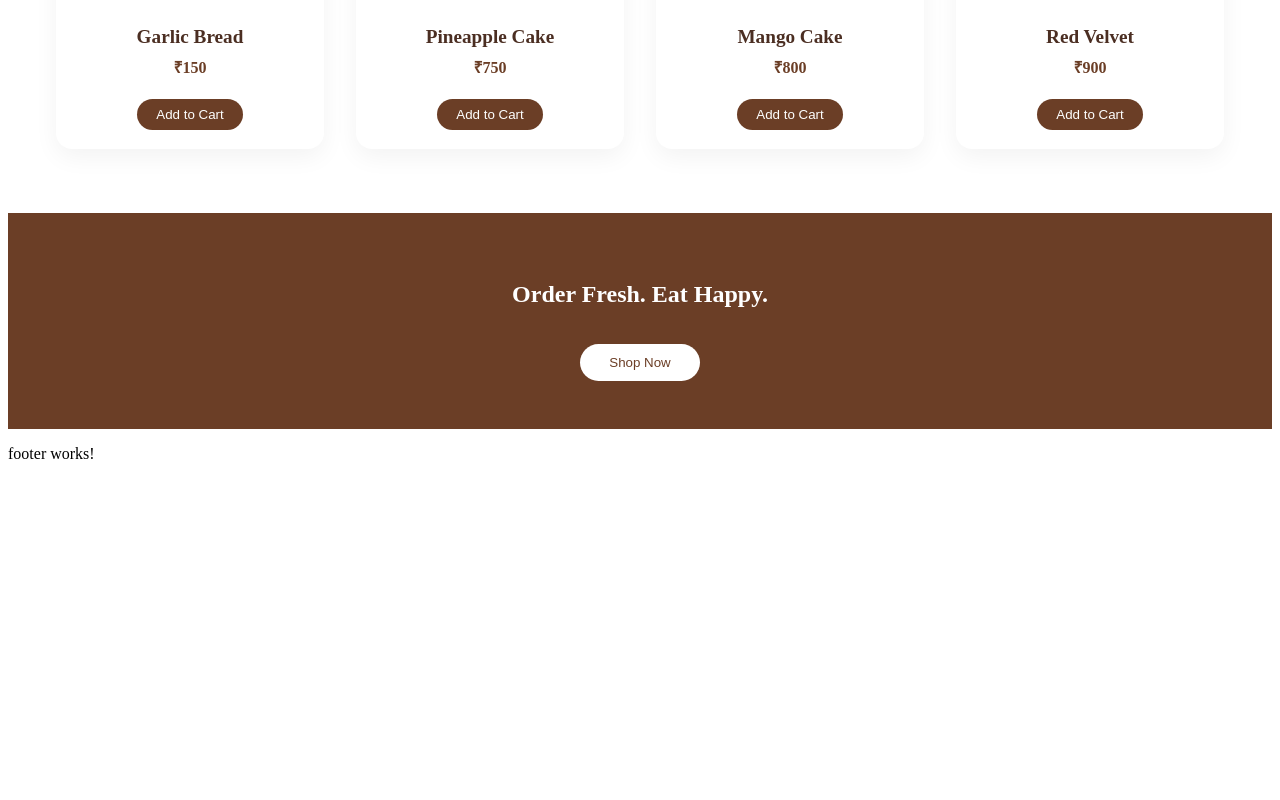
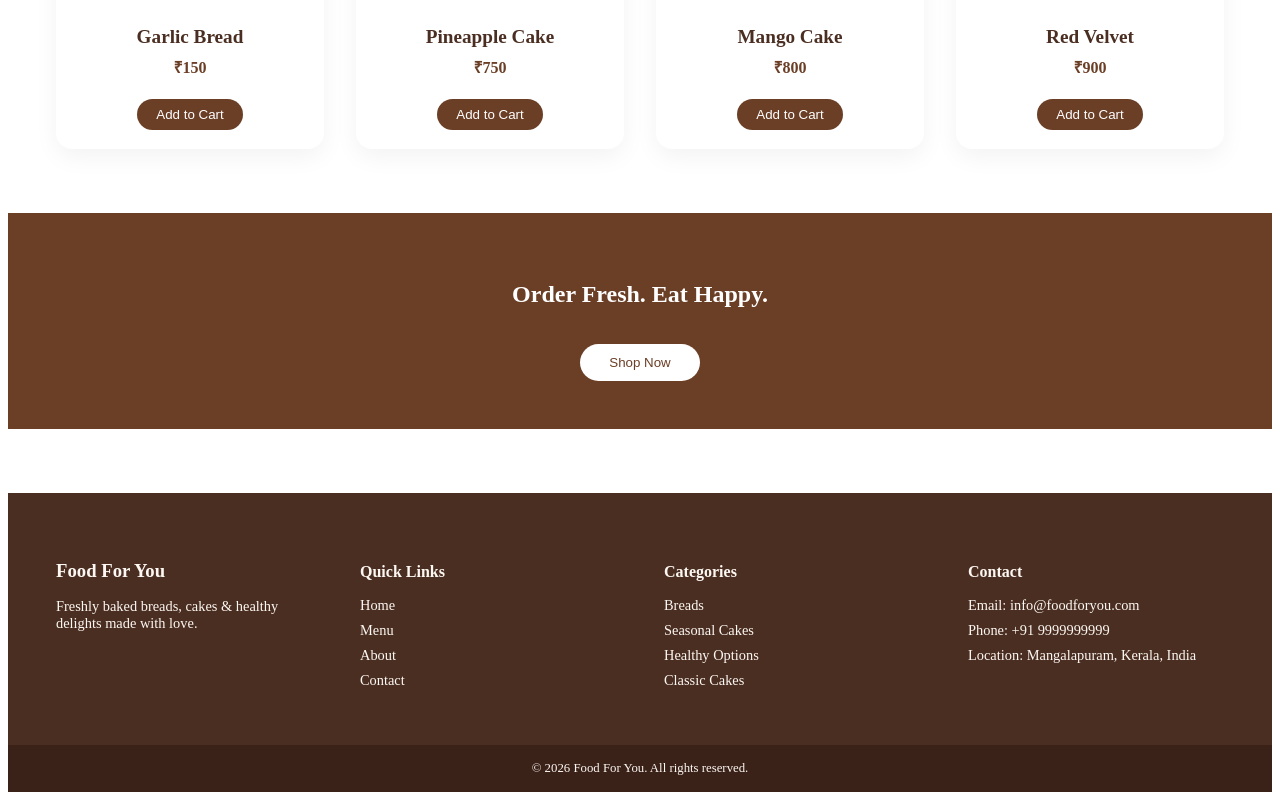
Before and after one commit to SeeJai/Food-For-You-Website, an Angular app: page / in a window 1280 px wide. Shown: the part 1533-2333 px from the top of the page. Before the commit the page ends 2012 px from the top, so only its background shows below. Built offline with nearby package versions, Linux system fonts and the light colour scheme.

Commit message:
Added Footer Filler Content

```diff
--- a/src/app/shared/components/footer/footer.html
+++ b/src/app/shared/components/footer/footer.html
@@ -1 +1,45 @@
-<p>footer works!</p>
+<footer class="footer">
+
+  <div class="footer-container">
+
+    <!-- Brand -->
+    <div class="footer-section">
+      <h3>Food For You</h3>
+      <p>
+        Freshly baked breads, cakes & healthy delights made with love.
+      </p>
+    </div>
+
+    <!-- Quick Links -->
+    <div class="footer-section">
+      <h4>Quick Links</h4>
+      <a routerLink="/">Home</a>
+      <a routerLink="/menu">Menu</a>
+      <a routerLink="/about">About</a>
+      <a routerLink="/contact">Contact</a>
+    </div>
+
+    <!-- Categories -->
+    <div class="footer-section">
+      <h4>Categories</h4>
+      <a routerLink="/menu">Breads</a>
+      <a routerLink="/menu">Seasonal Cakes</a>
+      <a routerLink="/menu">Healthy Options</a>
+      <a routerLink="/menu">Classic Cakes</a>
+    </div>
+
+    <!-- Contact -->
+    <div class="footer-section">
+      <h4>Contact</h4>
+      <p>Email: info@foodforyou.com</p>
+      <p>Phone: +91 9999999999</p>
+      <p>Location: Mangalapuram, Kerala, India</p>
+    </div>
+
+  </div>
+
+  <div class="footer-bottom">
+    © 2026 Food For You. All rights reserved.
+  </div>
+
+</footer>
--- a/src/app/shared/components/footer/footer.scss
+++ b/src/app/shared/components/footer/footer.scss
@@ -0,0 +1,43 @@
+.footer {
+  background: #4b2e22;
+  color: #fdf8f3;
+  padding-top: 3rem;
+  margin-top: 4rem;
+}
+
+.footer-container {
+  display: grid;
+  grid-template-columns: repeat(auto-fit, minmax(200px, 1fr));
+  gap: 3rem;
+  padding: 0 3rem 3rem 3rem;
+}
+
+.footer-section h3,
+.footer-section h4 {
+  margin-bottom: 1rem;
+}
+
+.footer-section p {
+  margin: 0.5rem 0;
+  font-size: 0.9rem;
+}
+
+.footer-section a {
+  display: block;
+  color: #fdf8f3;
+  text-decoration: none;
+  margin-bottom: 0.5rem;
+  font-size: 0.9rem;
+  transition: 0.3s ease;
+}
+
+.footer-section a:hover {
+  color: #e4c59e;
+}
+
+.footer-bottom {
+  text-align: center;
+  padding: 1rem;
+  background: #3a2219;
+  font-size: 0.8rem;
+}
--- a/src/app/shared/components/footer/footer.ts
+++ b/src/app/shared/components/footer/footer.ts
@@ -1,4 +1,6 @@
 import { Component } from '@angular/core';
+import { CommonModule } from '@angular/common';
+import { RouterModule } from '@angular/router';
 
 @Component({
   selector: 'app-footer',
```
